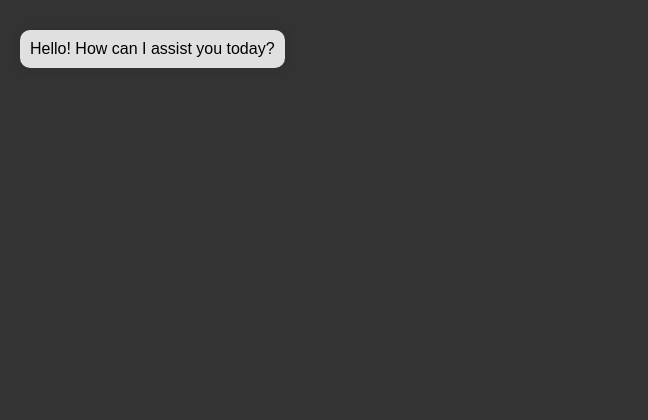
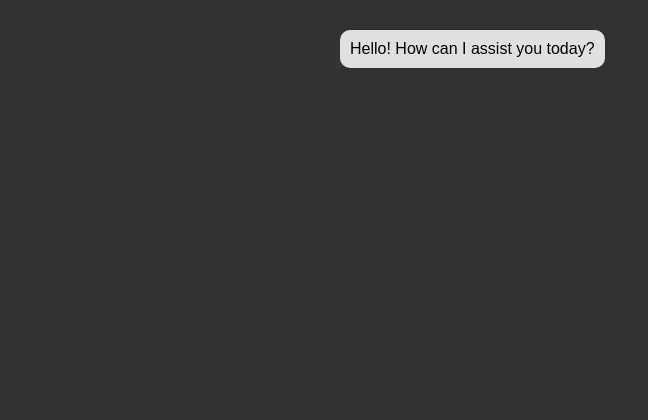
Before and after one commit to negativenagesh/ArogyaMitra, a Flask app: page / in a window 1280 px wide. Shown: the top 420 px of the page, without its empty margins (0-648 px from the left). Run offline with Flask 3, Linux system fonts and the light colour scheme.

Commit message:
modified

```diff
--- a/templates/chat.html
+++ b/templates/chat.html
@@ -36,12 +36,14 @@
             color: #fff;
             text-align: right;
             align-self: flex-end; /* Align to right */
+            margin-left: auto; /* Move to the right */
         }
         .chat-message.bot {
             background-color: #e0e0e0;
             color: #000;
             text-align: left;
             align-self: flex-start; /* Align to left */
+            margin-right: auto; /* Move to the left */
         }
         .chat-input-container {
             position: fixed;
@@ -56,6 +58,7 @@
             box-sizing: border-box;
             display: flex;
             justify-content: center;
+            z-index: 10; /* Ensure it is on top of messages */
         }
         .chat-input {
             display: flex;
@@ -78,24 +81,34 @@
             cursor: pointer;
             border-radius: 5px; /* Optional: Rounded corners for the button */
         }
+        /* Ensure that the input container is always at the bottom */
+        .message-container {
+            display: flex;
+            flex-direction: column;
+            align-items: center;
+            width: 100%;
+            max-width: 600px;
+            margin-bottom: 70px; /* Ensure space for input container */
+            overflow-y: auto;
+            box-sizing: border-box;
+        }
     </style>
 </head>
 <body>
+    <div class="message-container" id="message-container"></div>
     <div class="chat-input-container" id="chat-input-container">
         <div class="chat-input">
-            <input type="text" id="user-input" placeholder="Type a message...">
+            <input type="text" id="user-input" placeholder="Type a message..." onkeydown="handleKeyDown(event)">
             <button onclick="sendMessage()">Send</button>
         </div>
     </div>
     <script>
         function addMessage(content, sender) {
-            // Create and style the message element
             const messageElement = document.createElement('div');
             messageElement.className = `chat-message ${sender}`;
             messageElement.textContent = content;
-            document.body.insertBefore(messageElement, document.querySelector('.chat-input-container'));
-
-            // Ensure message is visible by scrolling into view if needed
+            document.getElementById('message-container').appendChild(messageElement);
+            // Scroll to the bottom to show the latest message
             messageElement.scrollIntoView({ behavior: 'smooth' });
         }
 
@@ -103,14 +116,19 @@
             const userInput = document.getElementById('user-input');
             const message = userInput.value.trim();
             if (message) {
-                // Create and display user message
                 addMessage(message, 'user');
                 userInput.value = '';
-
-                // Add bot response after a short delay
+                // Simulate bot response
                 setTimeout(() => {
                     addMessage('This is a response from the chatbot.', 'bot');
                 }, 1000);
+            }
+        }
+
+        function handleKeyDown(event) {
+            if (event.key === 'Enter') {
+                event.preventDefault(); // Prevent the default Enter key behavior (e.g., newline in textarea)
+                sendMessage();
             }
         }
 
```
